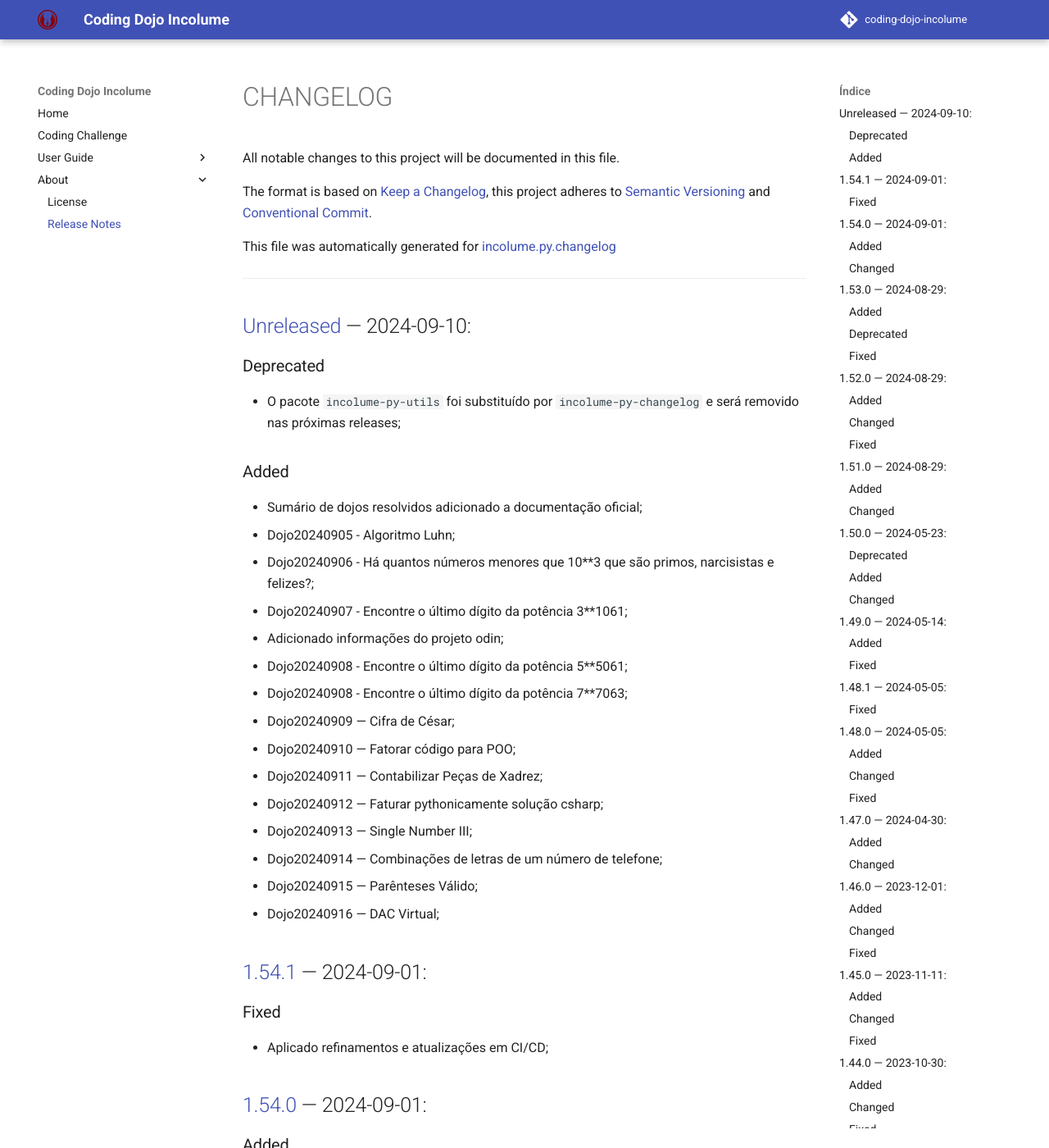
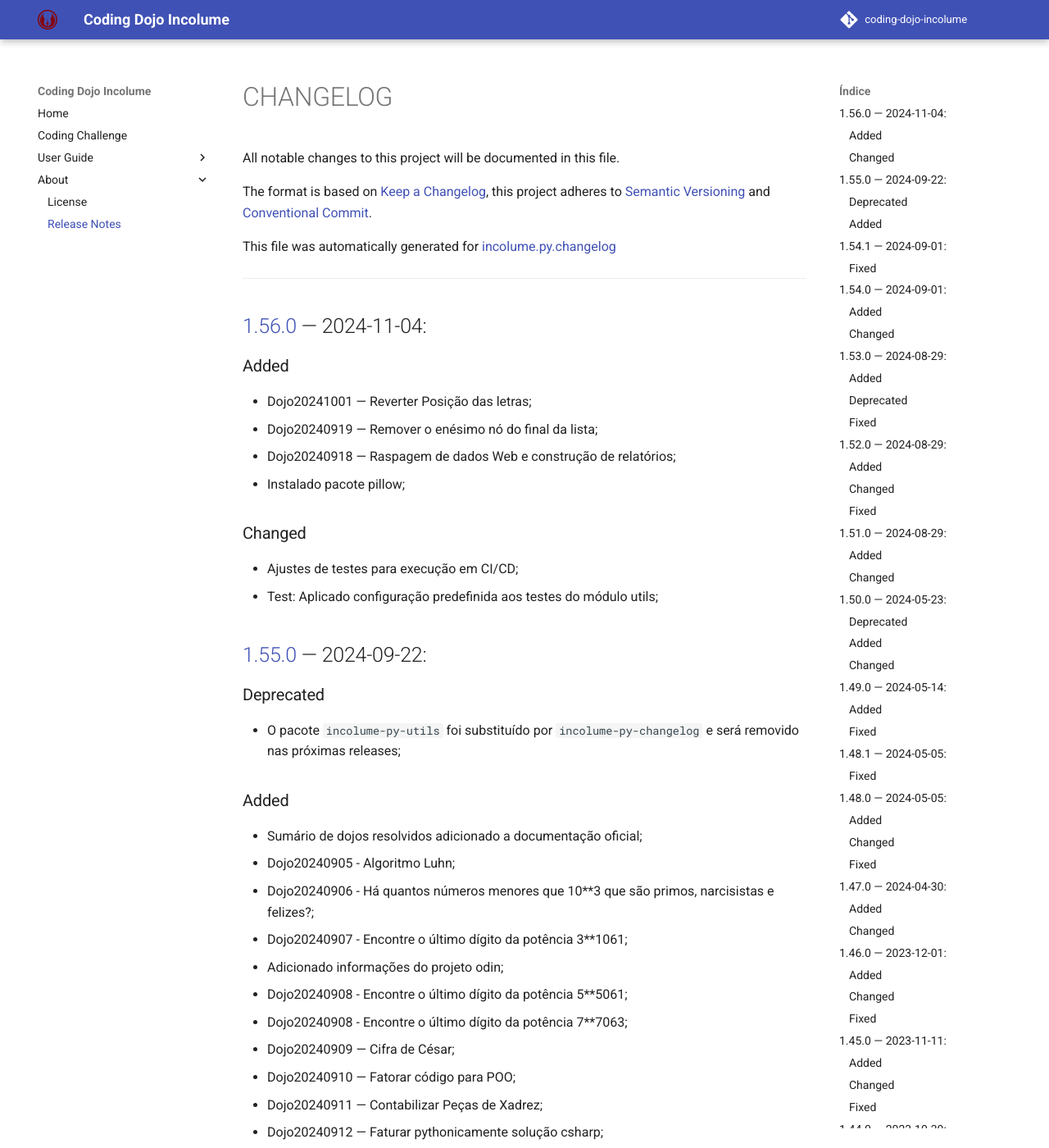
Before and after one commit to incolume-jedi/coding-dojo, an MkDocs documentation site: the page built from docs/about/CHANGELOG.md, in a window 1280 px wide and 1400 px high. Shown: the whole window at 82% size. Built offline with MkDocs 1.6.1 and Material for MkDocs 9.7.7, drawn with Linux system fonts in a browser that asks for light colours; comment, search, counter and statistics services are not loaded; some of the changed text lies outside the part shown.

Commit message:
docs: Atualização do changelog

```diff
--- a/docs/about/CHANGELOG.md
+++ b/docs/about/CHANGELOG.md
@@ -10,7 +10,17 @@ This file was automatically generated for [incolume.py.changelog](https://github
 ---
 
 
-## [Unreleased]	 &#8212; 	2024-09-10:
+## [1.56.0]	 &#8212; 	2024-11-04:
+### Added
+  - Dojo20241001 — Reverter Posição das letras;
+  - Dojo20240919 — Remover o enésimo nó do final da lista;
+  - Dojo20240918 — Raspagem de dados Web e construção de relatórios;
+  - Instalado pacote pillow;
+### Changed
+  - Ajustes de testes para execução em CI/CD;
+  - Test: Aplicado configuração predefinida aos testes do módulo utils;
+
+## [1.55.0]	 &#8212; 	2024-09-22:
 ### Deprecated
   - O pacote `incolume-py-utils` foi substituído por `incolume-py-changelog` e será removido nas próximas releases;
 ### Added
@@ -29,6 +39,7 @@ This file was automatically generated for [incolume.py.changelog](https://github
   - Dojo20240914 — Combinações de letras de um número de telefone;
   - Dojo20240915 — Parênteses Válido;
   - Dojo20240916 — DAC Virtual;
+  - Dojo20231221 — presidentes brasileiros em relatório json;
 
 ## [1.54.1]	 &#8212; 	2024-09-01:
 ### Fixed
@@ -513,4 +524,5 @@ This file was automatically generated for [incolume.py.changelog](https://github
 [1.53.0]: https://github.com/incolume-jedi/coding-dojo/compare/1.52.0...1.53.0
 [1.54.0]: https://github.com/incolume-jedi/coding-dojo/compare/1.53.0...1.54.0
 [1.54.1]: https://github.com/incolume-jedi/coding-dojo/compare/1.54.0...1.54.1
-[Unreleased]: https://github.com/incolume-jedi/coding-dojo/compare/1.54.1...Unreleased
+[1.55.0]: https://github.com/incolume-jedi/coding-dojo/compare/1.54.1...1.55.0
+[1.56.0]: https://github.com/incolume-jedi/coding-dojo/compare/1.55.0...1.56.0
```
